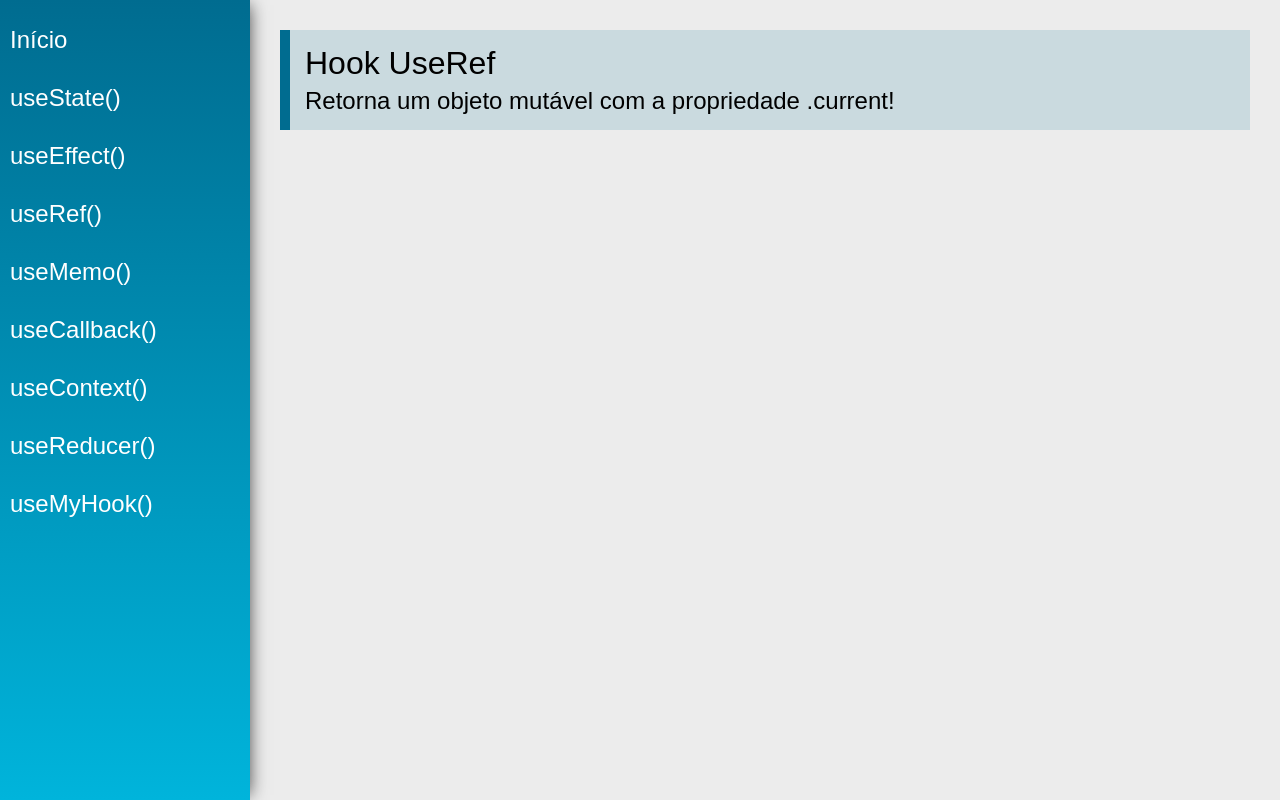
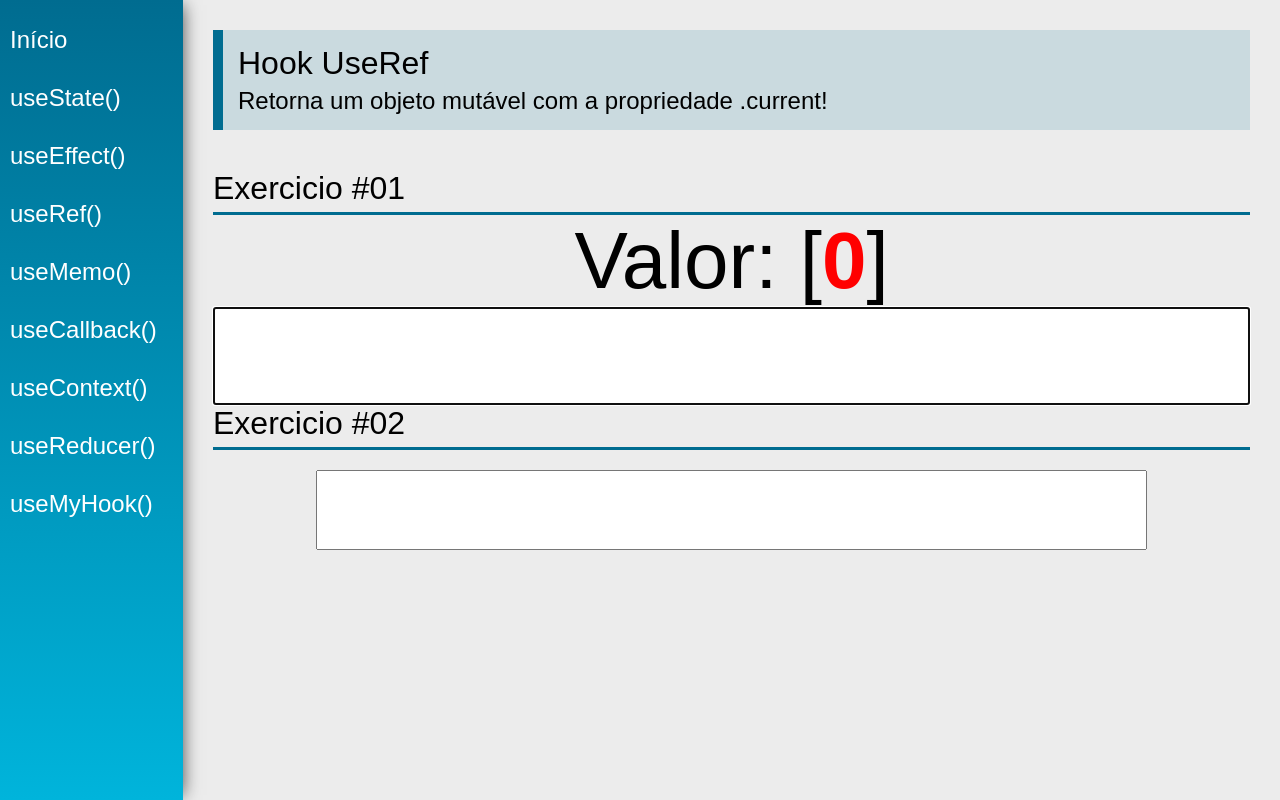
Before and after one commit to alesilva/hooks-react, a React (Create React App) app: page /useRef in a window 1280 px wide. Built offline with nearby package versions, Linux system fonts and the light colour scheme.

Commit message:
Aula UseRef

```diff
--- a/src/views/examples/UseRef.jsx
+++ b/src/views/examples/UseRef.jsx
@@ -1,13 +1,62 @@
-import React from 'react'
+import React, { useState, useRef, useEffect } from 'react'
 import PageTitle from '../../components/layout/PageTitle'
+import SectionTitle from '../../components/layout/SectionTitle'
+
+const merge = function(s1, s2) {
+    let max = s1.length > s2.length ? s1.length : s2.length;
+    let result = ''
+    for (let i = 0; i < max; i++) {
+        result += ((s1[i] || '') + (s2[i] || ''))
+    }
+    return result;
+}
 
 const UseRef = (props) => {
+    const [value1, setValue1] = useState("")
+    const [value2, setValue2] = useState("")
+
+    const count = useRef(0)
+    const myInput1 = useRef(null)
+    const myInput2 = useRef(null)
+
+    useEffect(function() {
+        count.current++
+        myInput2.current.focus()
+    }, [value1])
+
+    useEffect(function() {
+        count.current++
+        myInput1.current.focus()
+    }, [value2])
+
     return (
         <div className="UseRef">
             <PageTitle
                 title="Hook UseRef"
                 subtitle="Retorna um objeto mutável com a propriedade .current!"
             />
+
+            <SectionTitle title="Exercicio #01" />
+            <div className="center">
+                <div>
+                    <span className="text">Valor: </span>
+                    <span className="text">{merge(value1, value2)} [</span>
+                    <span className="text red">{count.current}</span>
+                    <span className="text">]</span>
+                </div>
+                <input type="text" className="text"
+                    ref={myInput1}
+                    value={value1}
+                    onChange={e => setValue1(e.target.value)}/>
+            </div>
+
+            <SectionTitle title="Exercicio #02" />
+            <div className="center">
+                <input type="text" className="input"
+                    ref={myInput2}
+                    value={value2}
+                    onChange={e => setValue2(e.target.value)}/>
+            </div>
         </div>
     )
 }
```
